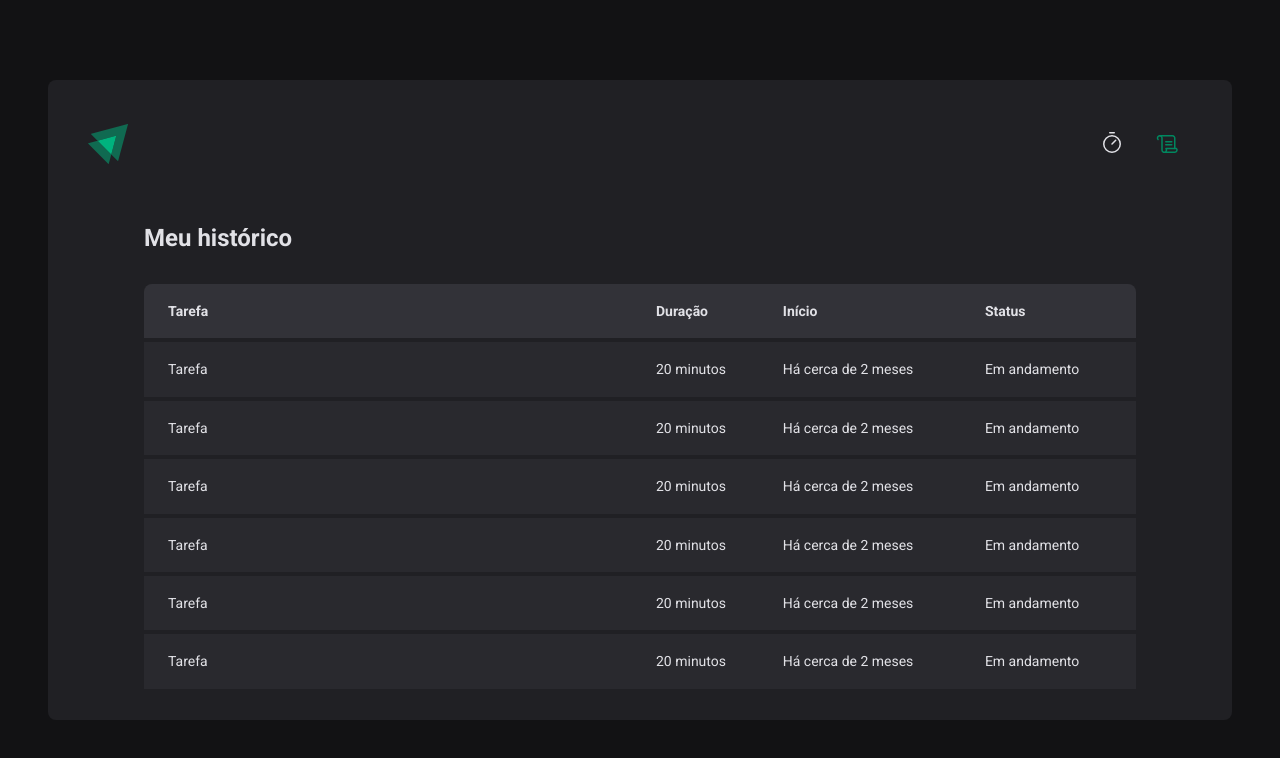
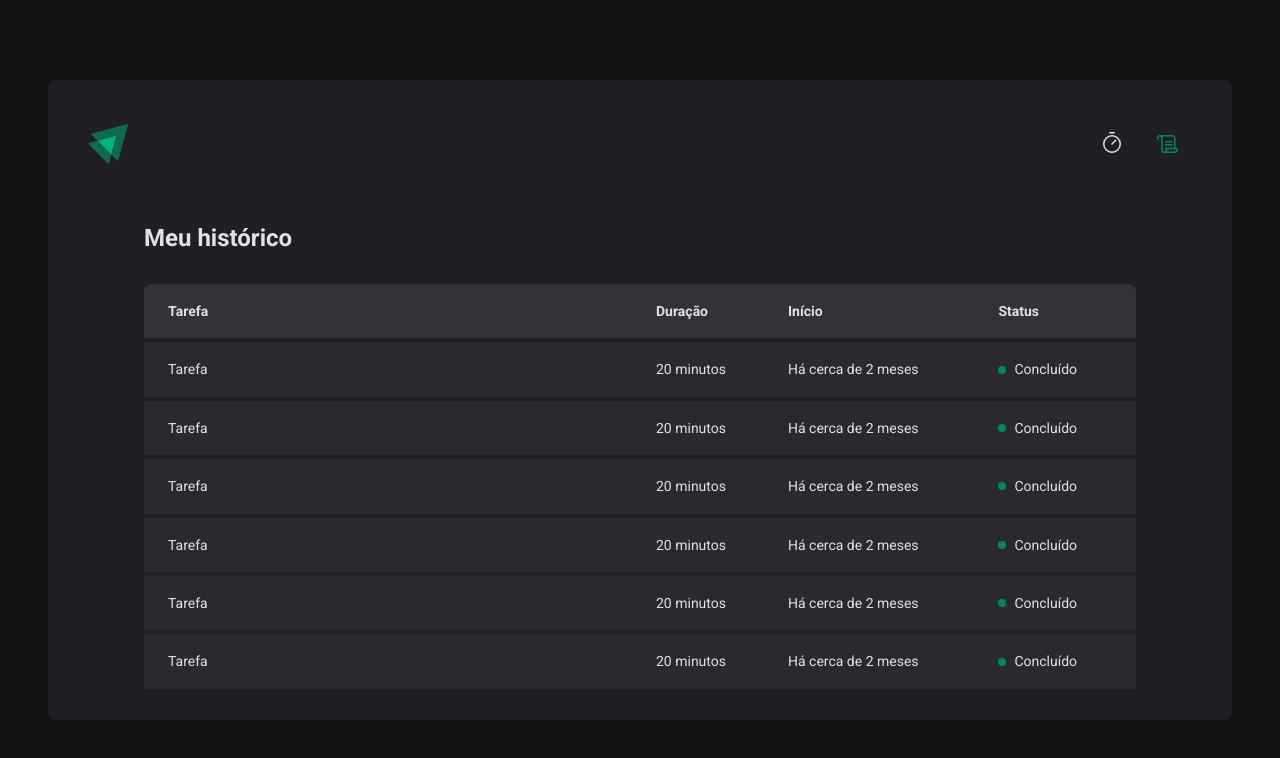
Before and after one commit to jmoura-dev/ignite-class-react-02, a React (Vite) app: page /history in a window 1280 px wide. Shown: the top 758 px of the page. Built offline with nearby package versions, Linux system fonts and the light colour scheme.

Commit message:
refactor: change history to done styles at page and added validation inputs in home page and react-hook-form to this done

```diff
--- a/package.json
+++ b/package.json
@@ -10,11 +10,14 @@
     "preview": "vite preview"
   },
   "dependencies": {
+    "@hookform/resolvers": "^3.1.1",
     "phosphor-react": "^1.4.1",
     "react": "^18.2.0",
     "react-dom": "^18.2.0",
+    "react-hook-form": "^7.45.1",
     "react-router-dom": "^6.14.1",
-    "styled-components": "^6.0.2"
+    "styled-components": "^6.0.2",
+    "zod": "^3.21.4"
   },
   "devDependencies": {
     "@rocketseat/eslint-config": "^1.2.0",
--- a/src/pages/History/index.tsx
+++ b/src/pages/History/index.tsx
@@ -1,4 +1,4 @@
-import { HistoryContainer, HistoryTable } from './styles'
+import { HistoryContainer, HistoryTable, Status } from './styles'
 
 export function History() {
   return (
@@ -21,42 +21,54 @@
               <td>Tarefa</td>
               <td>20 minutos</td>
               <td>Há cerca de 2 meses</td>
-              <td>Em andamento</td>
+              <td>
+                <Status statusColor="green">Concluído</Status>
+              </td>
             </tr>
 
             <tr>
               <td>Tarefa</td>
               <td>20 minutos</td>
               <td>Há cerca de 2 meses</td>
-              <td>Em andamento</td>
+              <td>
+                <Status statusColor="green">Concluído</Status>
+              </td>
             </tr>
 
             <tr>
               <td>Tarefa</td>
               <td>20 minutos</td>
               <td>Há cerca de 2 meses</td>
-              <td>Em andamento</td>
+              <td>
+                <Status statusColor="green">Concluído</Status>
+              </td>
             </tr>
 
             <tr>
               <td>Tarefa</td>
               <td>20 minutos</td>
               <td>Há cerca de 2 meses</td>
-              <td>Em andamento</td>
+              <td>
+                <Status statusColor="green">Concluído</Status>
+              </td>
             </tr>
 
             <tr>
               <td>Tarefa</td>
               <td>20 minutos</td>
               <td>Há cerca de 2 meses</td>
-              <td>Em andamento</td>
+              <td>
+                <Status statusColor="green">Concluído</Status>
+              </td>
             </tr>
 
             <tr>
               <td>Tarefa</td>
               <td>20 minutos</td>
               <td>Há cerca de 2 meses</td>
-              <td>Em andamento</td>
+              <td>
+                <Status statusColor="green">Concluído</Status>
+              </td>
             </tr>
           </tbody>
         </table>
--- a/src/pages/History/styles.ts
+++ b/src/pages/History/styles.ts
@@ -59,3 +59,27 @@
     }
   }
 `
+
+const STATUS_COLORS = {
+  yellow: 'yellow-500',
+  green: 'green-500',
+  red: 'red-500',
+} as const
+
+interface StatusProps {
+  statusColor: keyof typeof STATUS_COLORS
+}
+
+export const Status = styled.span<StatusProps>`
+  display: flex;
+  align-items: center;
+  gap: 0.5rem;
+
+  &::before {
+    content: '';
+    width: 0.5rem;
+    height: 0.5rem;
+    border-radius: 50%;
+    background: ${(props) => props.theme[STATUS_COLORS[props.statusColor]]};
+  }
+`
--- a/src/pages/Home/index.tsx
+++ b/src/pages/Home/index.tsx
@@ -1,4 +1,8 @@
 import { Play } from 'phosphor-react'
+import { useForm } from 'react-hook-form'
+import { zodResolver } from '@hookform/resolvers/zod'
+import * as zod from 'zod'
+
 import {
   CountdownContainer,
   FormContainer,
@@ -9,10 +13,37 @@
   TaskInput,
 } from './styles'
 
+const newCycleFormValidationSchema = zod.object({
+  task: zod.string().min(1, 'Informe a tarefa'),
+  minutesAmount: zod
+    .number()
+    .min(5, 'O ciclo deve ser de no mínimo 5 minutos')
+    .max(60, 'O ciclo deve ser de no máximo 60 minutos'),
+})
+
+type NewCycleFormData = zod.infer<typeof newCycleFormValidationSchema>
+
 export function Home() {
+  const { register, handleSubmit, watch, reset } = useForm<NewCycleFormData>({
+    resolver: zodResolver(newCycleFormValidationSchema),
+    defaultValues: {
+      task: '',
+      minutesAmount: undefined,
+    },
+  })
+
+  function handleCreateNewCycle(data: NewCycleFormData) {
+    console.log(data)
+    reset()
+  }
+
+  const task = watch('task')
+  const minutesAmount = watch('minutesAmount')
+  const isSubmitDisabled = !task || !minutesAmount
+
   return (
     <HomeContainer>
-      <form action="">
+      <form onSubmit={handleSubmit(handleCreateNewCycle)} action="">
         <FormContainer>
           <label htmlFor="task">Vou trabalhar em</label>
           <TaskInput
@@ -20,6 +51,7 @@
             type="text"
             placeholder="Dê um nome para o seu projeto"
             list="task-suggestions"
+            {...register('task')}
           />
 
           <datalist id="task-suggestions">
@@ -37,6 +69,7 @@
             step={5}
             min={5}
             max={60}
+            {...register('minutesAmount', { valueAsNumber: true })}
           />
 
           <span>minutos.</span>
@@ -50,7 +83,7 @@
           <span>0</span>
         </CountdownContainer>
 
-        <StartCountdownButton type="submit">
+        <StartCountdownButton disabled={isSubmitDisabled} type="submit">
           <Play size={24} />
           Começar
         </StartCountdownButton>
```
Also changed, not shown: 1 other file (tests, documents, lock files or other folders).
